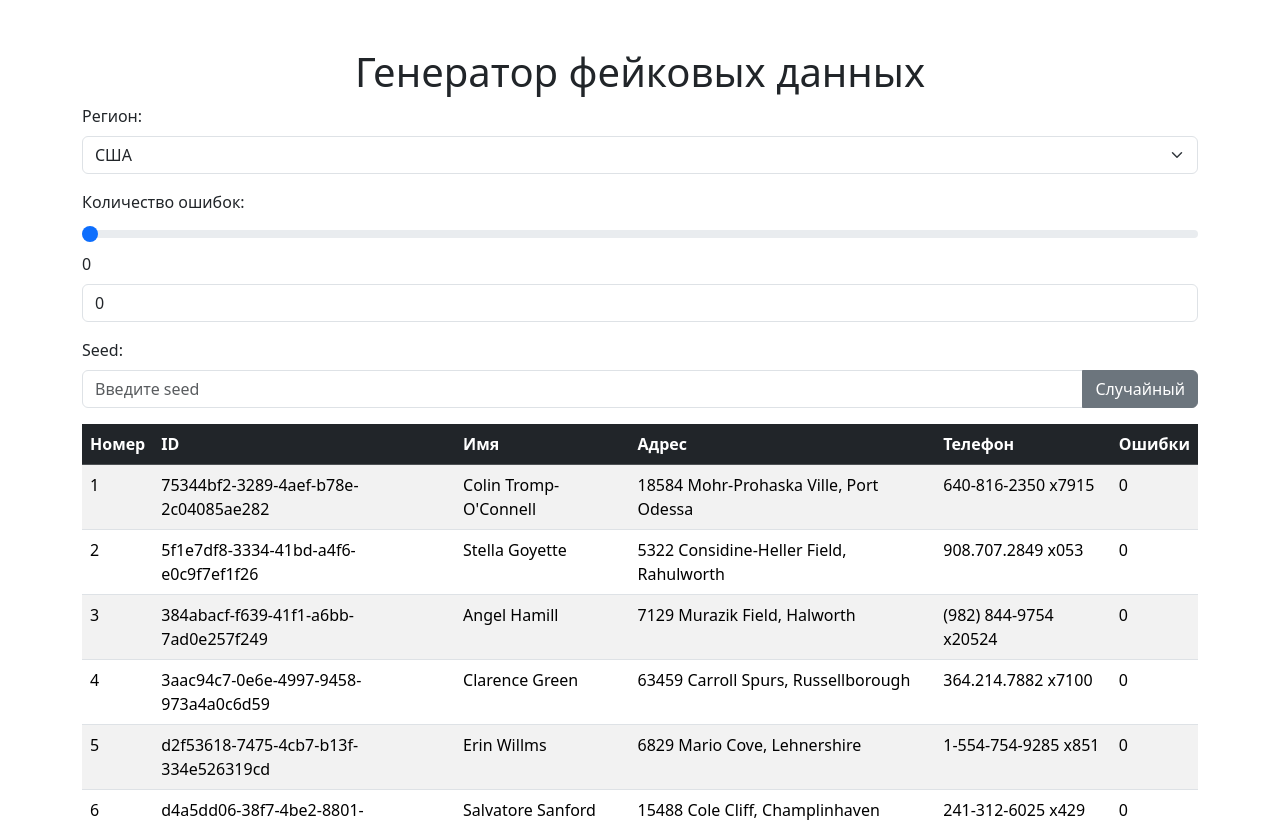
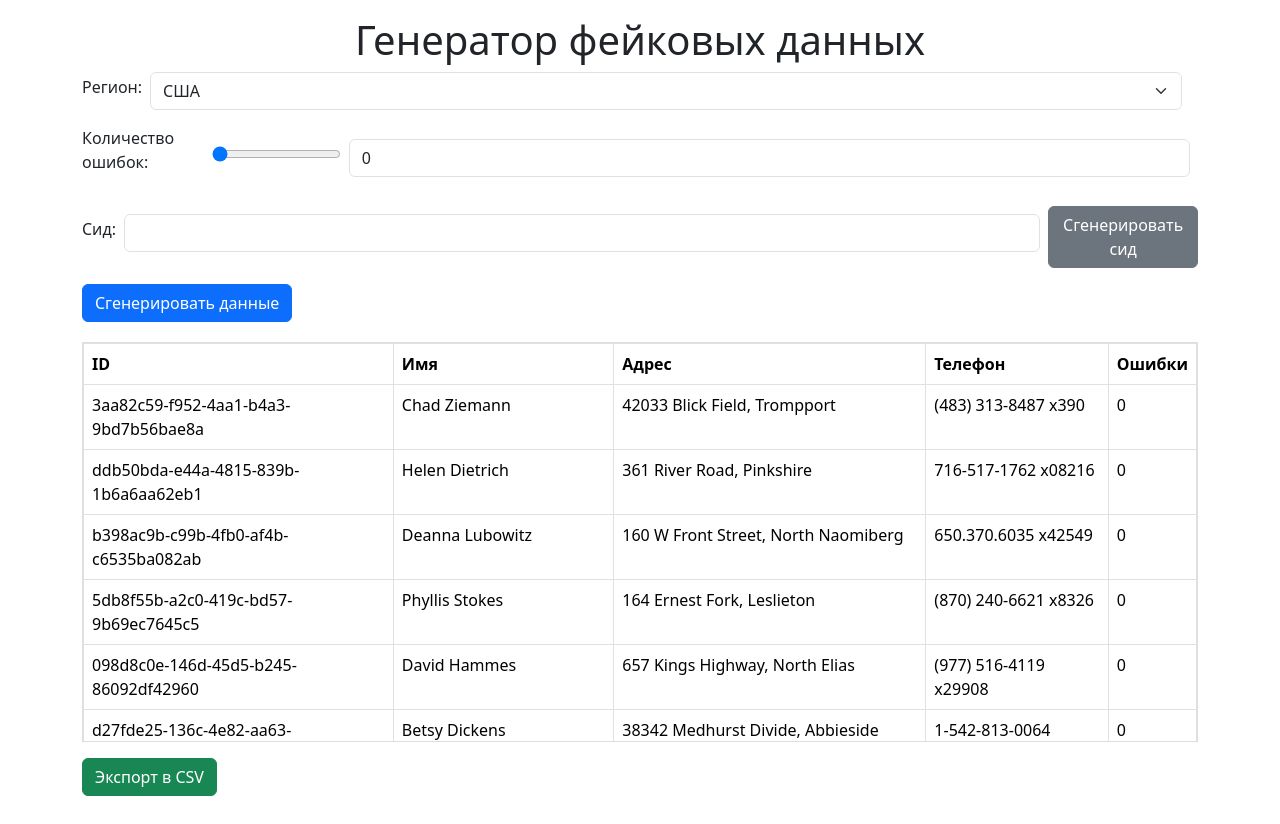
Before and after one commit to Givi1990/task5, a React (Create React App) app: page / in a window 1280 px wide. After the commit the page ends 800 px from the top, so only its background shows below. Built offline with nearby package versions, Linux system fonts and the light colour scheme.

Commit message:
Initial commit

```diff
--- /dev/null
+++ b/config-overrides.js
@@ -0,0 +1,10 @@
+// config-overrides.js
+module.exports = function override(config, env) {
+    config.resolve.fallback = {
+        ...config.resolve.fallback,
+        stream: require.resolve("stream-browserify"),
+        os: require.resolve("os-browserify/browser"),
+        buffer: require.resolve("buffer/"),
+    };
+    return config;
+};
--- a/src/App.js
+++ b/src/App.js
@@ -1,6 +1,7 @@
 import React, { useState, useEffect, useRef, useCallback } from 'react';
 import { fakerEN_US, fakerRU, fakerKA_GE } from '@faker-js/faker';
 import 'bootstrap/dist/css/bootstrap.min.css';
+import { Parser } from 'json2csv';
 
 const App = () => {
   const [region, setRegion] = useState('en_US');
@@ -13,15 +14,18 @@ const App = () => {
 
   const applyRandomError = (str) => {
     const errors = [
-      (s) => s.slice(0, Math.floor(Math.random() * s.length)) + s.slice(Math.floor(Math.random() * s.length) + 1),
       (s) => {
-        const charToAdd = String.fromCharCode(Math.floor(Math.random() * 26) + 97);
+        const pos = Math.floor(Math.random() * s.length);
+        return s.slice(0, pos) + s.slice(pos + 1); // Удаление символа
+      },
+      (s) => {
+        const charToAdd = String.fromCharCode(Math.floor(Math.random() * 26) + 97); // Добавление случайного символа
         const pos = Math.floor(Math.random() * (s.length + 1));
         return s.slice(0, pos) + charToAdd + s.slice(pos);
       },
       (s) => {
         const pos = Math.floor(Math.random() * (s.length - 1));
-        return s.slice(0, pos) + s.charAt(pos + 1) + s.charAt(pos) + s.slice(pos + 2);
+        return s.slice(0, pos) + s.charAt(pos + 1) + s.charAt(pos) + s.slice(pos + 2); // Перестановка символов
       }
     ];
 
@@ -66,45 +70,54 @@ const App = () => {
           location = `${faker.location.streetAddress()}, ${faker.location.city()}`;
       }
 
-      const errors = Math.floor(Math.random() * (errorCount + 1));
-      const personWithErrors = Array.from({ length: errors }, () => applyRandomError(person)).reduce((acc, curr) => curr, person);
+      const errors = Math.floor(errorCount);
+      let personWithErrors = person;
+      for (let j = 0; j < errors; j++) {
+        personWithErrors = applyRandomError(personWithErrors);
+      }
+
       generatedData.push({
         id: faker.string.uuid(),
         person: personWithErrors,
         location,
         phone: region === 'ru_RU' ? faker.phone.number('7##########') : region === 'ka_GE' ? faker.phone.number('9955########') : faker.phone.number(),
-        errors,
+        errors: errors,
       });
     }
 
-    setData(generatedData);
+    setData((prevData) => [...prevData, ...generatedData]);
     setLoading(false);
-  }, [region, errorCount, seed, page]); // Добавлены все необходимые зависимости
+  }, [region, errorCount, seed, page]);
 
   useEffect(() => {
-    setLoading(true);
+    generateFakeData(); // Генерация данных при первом входе
+  }, [generateFakeData]);
+
+  useEffect(() => {
+    if (loading) {
       generateFakeData();
-  }, [generateFakeData]); // Теперь только generateFakeData как зависимость
+    }
+  }, [loading, generateFakeData]);
 
   const handleScroll = () => {
     const { scrollTop, scrollHeight, clientHeight } = tableRef.current;
     if (scrollTop + clientHeight >= scrollHeight - 5 && !loading) {
       setLoading(true);
-      setPage(prevPage => prevPage + 1);
+      setPage((prevPage) => prevPage + 1);
     }
   };
 
   const handleRegionChange = (event) => {
     setRegion(event.target.value);
-    setData([]);
-    setPage(1);
+    setData([]); // Сброс данных
+    setPage(1); // Сброс страницы
   };
 
   const handleErrorCountChange = (event) => {
     const value = parseFloat(event.target.value);
     setErrorCount(value);
-    setData([]);
-    setPage(1);
+    setData([]); // Сброс данных
+    setPage(1); // Сброс страницы
   };
 
   const handleSeedChange = (event) => {
@@ -115,63 +128,79 @@ const App = () => {
     setSeed(Math.floor(Math.random() * 1000));
   };
 
+  const exportToCSV = () => {
+    try {
+      const parser = new Parser();
+      const csv = parser.parse(data);
+      const blob = new Blob([csv], { type: 'text/csv;charset=utf-8;' });
+      const url = window.URL.createObjectURL(blob);
+      const a = document.createElement('a');
+      a.style.display = 'none';
+      a.href = url;
+      a.download = 'data.csv';
+      document.body.appendChild(a);
+      a.click();
+      window.URL.revokeObjectURL(url);
+    } catch (error) {
+      console.error('Ошибка при экспорте данных:', error);
+    }
+  };
+
   return (
-    <div className="container mt-5">
+    <div className="container mt-3">
       <h1 className="text-center">Генератор фейковых данных</h1>
-      <div className="mb-3">
-        <label className="form-label">Регион:</label>
-        <select className="form-select" value={region} onChange={handleRegionChange}>
+      <div className="d-flex align-items-center mb-3">
+        <label className="form-label me-2">Регион:</label>
+        <select className="form-select me-3" value={region} onChange={handleRegionChange}>
           <option value="en_US">США</option>
           <option value="ru_RU">Россия</option>
           <option value="ka_GE">Грузия</option>
         </select>
       </div>
 
-      <div className="mb-3">
-        <label className="form-label">Количество ошибок:</label>
+      <div className="d-flex align-items-center mb-3">
+        <label className="form-label me-2">Количество ошибок:</label>
         <input
           type="range"
           min="0"
           max="10"
-          step="1"
+          step="0.25"
           value={errorCount}
           onChange={handleErrorCountChange}
-          className="form-range"
+          className="me-2"
         />
-        <span>{errorCount}</span>
         <input
           type="number"
-          className="form-control mt-2"
+          className="form-control mt-2 me-2"
           min="0"
           max="1000"
-          step="1"
+          step="0.25"
           value={errorCount}
           onChange={handleErrorCountChange}
-          placeholder="Введите количество ошибок"
         />
       </div>
 
-      <div className="mb-3">
-        <label className="form-label">Seed:</label>
-        <div className="input-group">
+      <div className="d-flex align-items-center mb-3">
+        <label className="form-label me-2">Сид:</label>
         <input
           type="number"
-            className="form-control"
+          className="form-control me-2"
           value={seed}
           onChange={handleSeedChange}
-            placeholder="Введите seed"
         />
-          <button className="btn btn-secondary" onClick={generateRandomSeed}>
-            Случайный
+        <button className="btn btn-secondary mt-2" onClick={generateRandomSeed}>
+          Сгенерировать сид
         </button>
       </div>
-      </div>
 
-      <div ref={tableRef} onScroll={handleScroll} style={{ maxHeight: '400px', overflowY: 'auto' }}>
-        <table className="table table-striped">
-          <thead className="table-dark">
+      <button className="btn btn-primary" onClick={generateFakeData}>
+        Сгенерировать данные
+      </button>
+
+      <div ref={tableRef} className="table-responsive" onScroll={handleScroll} style={{ height: '400px', overflowY: 'scroll', border: '1px solid #ddd', marginTop: '20px' }}>
+        <table className="table table-bordered">
+          <thead>
             <tr>
-              <th>Номер</th>
               <th>ID</th>
               <th>Имя</th>
               <th>Адрес</th>
@@ -180,9 +209,8 @@ const App = () => {
             </tr>
           </thead>
           <tbody>
-            {data.map((item, index) => (
+            {data.map((item) => (
               <tr key={item.id}>
-                <td>{index + 1}</td>
                 <td>{item.id}</td>
                 <td>{item.person}</td>
                 <td>{item.location}</td>
@@ -190,14 +218,14 @@ const App = () => {
                 <td>{item.errors}</td>
               </tr>
             ))}
-            {loading && (
-              <tr>
-                <td colSpan="6" className="text-center">Загрузка...</td>
-              </tr>
-            )}
           </tbody>
         </table>
+        {loading && <div>Загрузка...</div>}
       </div>
+
+      <button className="btn btn-success mt-3" onClick={exportToCSV}>
+        Экспорт в CSV
+      </button>
     </div>
   );
 };
```
Also changed, not shown: package.json (+9 -4 lines), 1 other file (tests, documents, lock files or other folders). Lines whose indentation alone changed are shown as unchanged.
